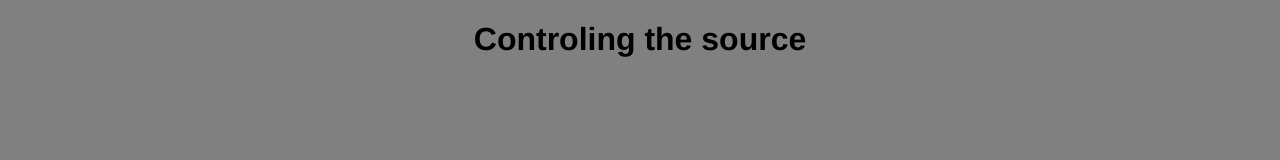
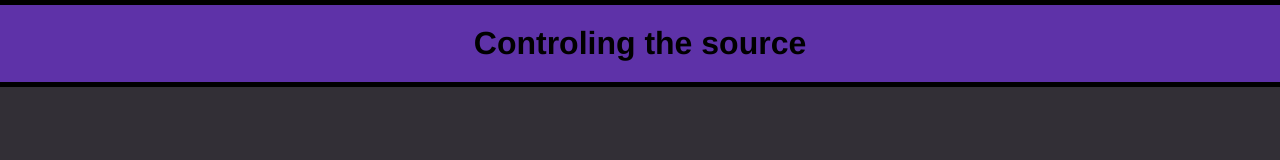
Before and after one commit to ash1480/SC_Project, a plain HTML site: page index.html in a window 1280 px wide. Drawn offline with Linux system fonts and the light colour scheme.

Commit message:
added background colors and borders

```diff
--- a/index.html
+++ b/index.html
@@ -6,7 +6,9 @@
     </head>
 
     <body>
+        <div class="div">
         <h1>Controling the source</h1>
+        </div>
     </body>
 
 </html>
--- a/style.css
+++ b/style.css
@@ -1,8 +1,18 @@
-html, body {
+html, body{
     font-family: 'Franklin Gothic Medium', 'Arial Narrow', Arial, sans-serif;
-    background-color: grey;
+    background-color: #322f36;
+    border: 0;
+    margin: 0;
+    padding: 0;
 }
 
 h1 {
     text-align: center;
+    margin-top: 0;
+    padding: 20px;
+    border-bottom: black 5px solid;
+    border-top: black 5px solid;
 }
+.div {
+    background-color: #5e32a8;
+}
```
